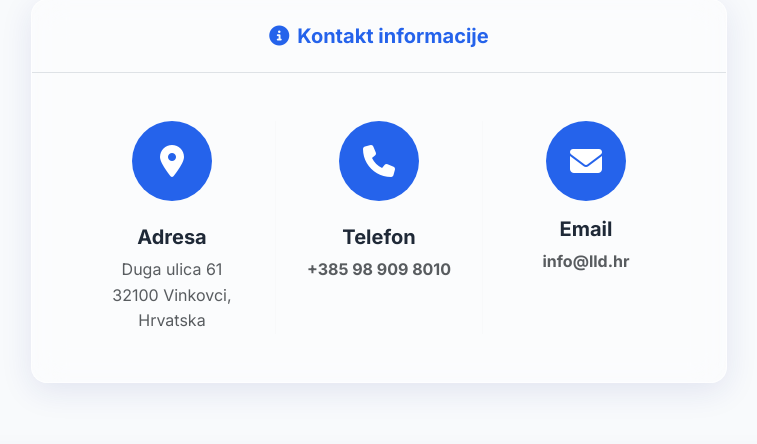
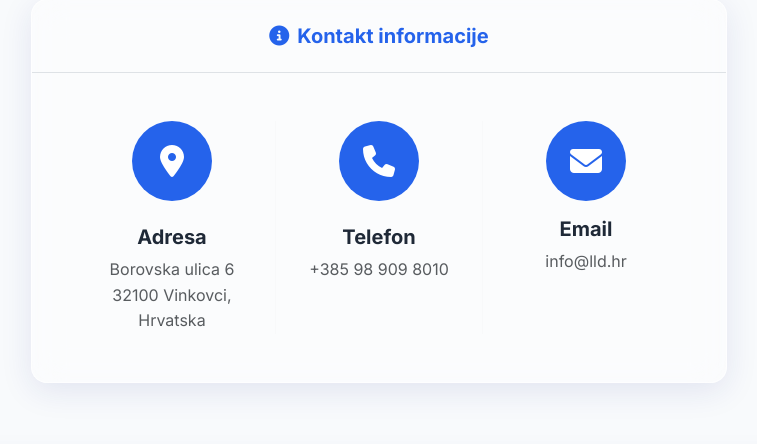
Before and after one commit to lldHR/igracke-web, a Django app: page /contact/ in a window 1280 px wide. Shown: the part 324-768 px from the top of the page, without its empty margins (261-1018 px from the left). Run offline with Django 4.2, Linux system fonts and the light colour scheme.

Commit message:
Change home address on Contact page

```diff
--- a/catalog/templates/catalog/contact.html
+++ b/catalog/templates/catalog/contact.html
@@ -31,7 +31,7 @@
                                     <i class="fas fa-map-marker-alt fa-2x text-white"></i>
                                 </div>
                                 <h5 class="fw-bold mb-2 pt-2">Adresa</h5>
-                                <p class="text-muted mb-0">Duga ulica 61<br>32100 Vinkovci, Hrvatska</p>
+                                <p class="text-muted mb-0">Borovska ulica 6<br>32100 Vinkovci, Hrvatska</p>
                             </div>
                             <div class="col-md-4 text-center border-start border-end border-light">
                                 <div class="bg-primary rounded-circle d-inline-flex align-items-center justify-content-center mb-3"
@@ -40,7 +40,7 @@
                                 </div>
                                 <h5 class="fw-bold mb-2 pt-2">Telefon</h5>
                                 <p class="mb-0"><a href="tel:+385989098010"
-                                        class="text-decoration-none text-muted fw-bold hover-primary transition-all">+385
+                                        class="text-decoration-none text-muted hover-primary transition-all">+385
                                         98 909 8010</a></p>
                             </div>
                             <div class="col-md-4 text-center">
@@ -50,7 +50,7 @@
                                 </div>
                                 <h5 class="fw-bold mb-2">Email</h5>
                                 <p class="mb-0"><a href="mailto:info@lld.hr"
-                                        class="text-decoration-none text-muted fw-bold hover-primary transition-all">info@lld.hr</a>
+                                        class="text-decoration-none text-muted hover-primary transition-all">info@lld.hr</a>
                                 </p>
                             </div>
                         </div>
```
